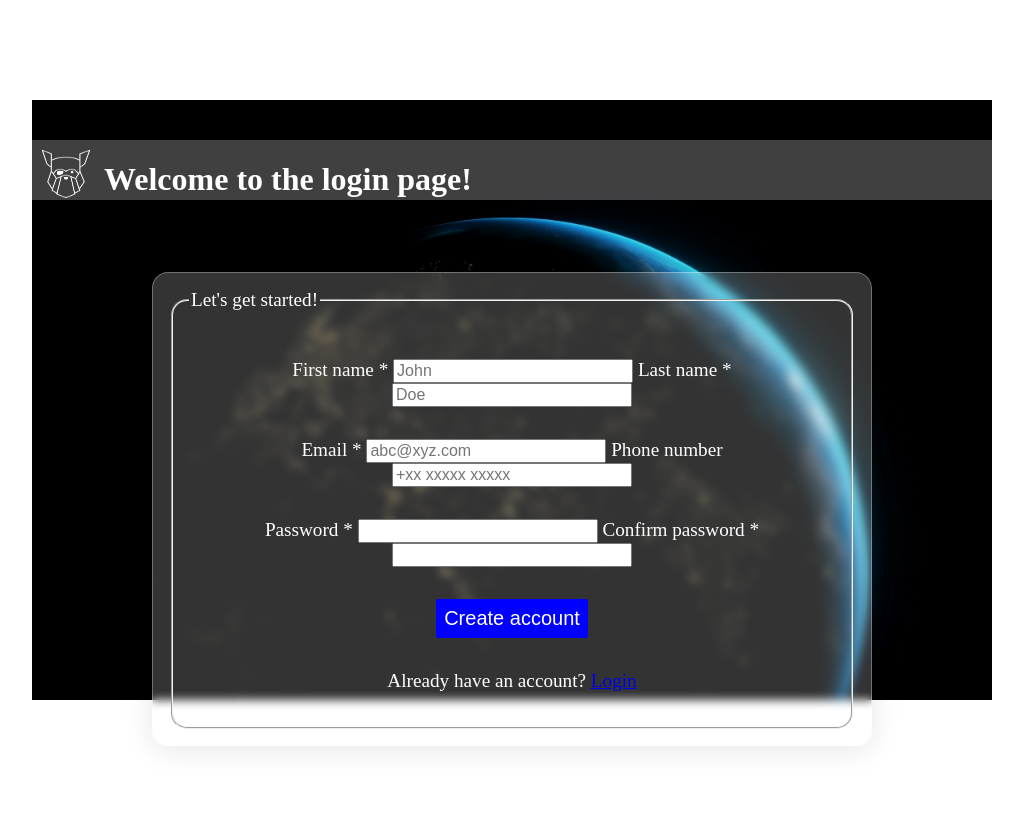
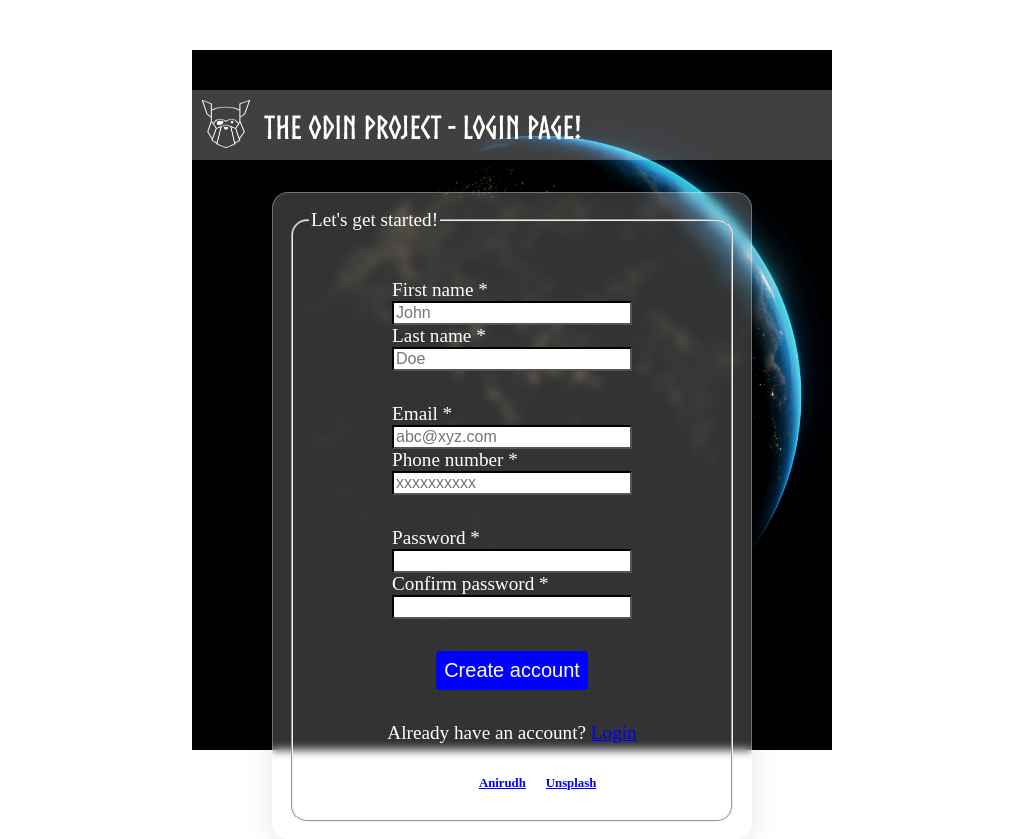
Before and after one commit to diwakarsrinet/loginpage, a plain HTML site: page login.html in a window 1280 px wide. Shown: the whole page, without its empty margins (128-1151 px from the left). Before the commit the page ends 800 px from the top, so only its background shows below. Drawn offline with Linux system fonts and the light colour scheme.

Commit message:
Finalized form with basic validations in place

```diff
--- a/login.html
+++ b/login.html
@@ -10,7 +10,7 @@
     <div id="loginContainer">
         <div id="logoBar">
             <img src="./images/odin-lined.png" alt="logo" id="logo">
-            <h1>Welcome to the login page!</h1>
+            <h1>The Odin Project - login page!</h1>
         </div>
 
         <div id="formContainer">
@@ -19,30 +19,46 @@
                     <legend>Let's get started!</legend>
                     <div id="formElements">
                         <div class="elementRow">
-                            <label for="fName">First name *</label>
-                            <input type="text" name="fName" id="fName" required placeholder="John" pattern="[A-za-z]">
-                            <label for="lName">Last name *</label>
-                            <input type="text" name="lName" id="lName" required placeholder="Doe" pattern="[A-za-z]">
+                            <ul class="leftColumn">
+                                <li><label for="fName">First name *</label></li>
+                                <li><input type="text" name="fName" id="fName" required placeholder="John" pattern="^[A-za-z\s]+$"></li>
+                            </ul>
+                            <ul class="rightColumn">
+                                <li><label for="lName">Last name *</label></li>
+                                <li><input type="text" name="lName" id="lName" required placeholder="Doe" pattern="^[A-za-z\s]+$"></li>
+                            </ul>
                         </div>
                        <div class="elementRow">
-                            <label for="mail">Email *</label>
-                            <input type="email" name="mail" id="mail" required placeholder="abc@xyz.com" pattern="[a-z0-9._%+\-]+@[a-z0-9.\-]+\.[a-z]{2,}$">
-                            <label for="phone">Phone number</label>
-                            <input type="tel" name="phone" id="phone" required placeholder="+xx xxxxx xxxxx">
+                            <ul class="leftColumn">
+                                <li><label for="mail">Email *</label></li>
+                                <li><input type="email" name="mail" id="mail" required placeholder="abc@xyz.com" pattern="[a-z0-9._%+\-]+@[a-z0-9.\-]+\.[a-z]{2,}$"></li>
+                            </ul>
+                            <ul class="rightColumn">
+                                <li><label for="phone">Phone number *</label></li>
+                                <li><input type="tel" name="phone" id="phone" required placeholder="xxxxxxxxxx" pattern="\d{10}"></li>
+                            </ul>
                        </div>
                        <div class="elementRow">
-                            <label for="pass">Password *</label>
-                            <input type="password" name="pass" id="pass" required pattern="(?=.*\d)(?=.*[a-z])(?=.*[A-Z]).{8,}"
-                            title="Must contain at least one  number and one uppercase and lowercase letter, and at least 8 or more characters">
-                            <label for="confirmPass">Confirm password *</label>
-                            <input type="password" name="confirmPass" id="confirmPass" required pattern="(?=.*\d)(?=.*[a-z])(?=.*[A-Z]).{8,}"
-                            title="Must contain at least one  number and one uppercase and lowercase letter, and at least 8 or more characters">
+                        <ul class="leftColumn">
+                                <li><label for="pass">Password *</label></li>
+                                <li><input type="password" name="pass" id="pass" required pattern="(?=.*\d)(?=.*[a-z])(?=.*[A-Z]).{8,}"
+                                    title="Must contain at least one  number and one uppercase and lowercase letter, and at least 8 or more characters"></li>
+                            </ul>
+                            <ul class="rightColumn">
+                                <li><label for="confirmPass">Confirm password *</label></li>
+                                <li><input type="password" name="confirmPass" id="confirmPass" required pattern="(?=.*\d)(?=.*[a-z])(?=.*[A-Z]).{8,}"
+                                    title="Must contain at least one  number and one uppercase and lowercase letter, and at least 8 or more characters"></li>
+                                <span></span>
+                            </ul>
                         </div>
                         <div class="elementRow">
                             <button type="submit">Create account</button>
                         </div>
                         <div class="elementRow">
                             <p>Already have an account? <a href="Login">Login</a></p>
+                        </div>
+                        <div>
+                            <p id="photoCredit">Photo by <a href="https://unsplash.com/@lanirudhreddy">Anirudh</a> on <a href="https://unsplash.com/photos/a-view-of-the-earth-from-space-at-night-Xu4Pz7GI9JY">Unsplash</a></p>
                         </div>
                     </div>
                 </fieldset>
--- a/loginStyle.css
+++ b/loginStyle.css
@@ -16,8 +16,8 @@ body {
     background-image: url(./images/anirudh-Xu4Pz7GI9JY-unsplash.jpg);
     background-color: black;
     background-size: cover;
-    width: 75vw;
-    height: 75vh;
+    width: clamp(500px, 50vw, 1000px);
+    height: 700px;
     position: relative;
 }
 
@@ -39,15 +39,20 @@ body {
     margin-right: 24px;
 }
 
-h1 {
+@font-face {
+    font-family: headline-font;
+    src: url(./font/Norse-Bold.otf);
+  }
 
-}
+  h1 {
+    font-family: headline-font, sans-serif;
+  }
 
 #formContainer {
     position: relative;
     left: 12.5%;
-    top: 7rem;
-    width: 75%;
+    top: 4.5rem;
+    width: clamp(350px,75%, 700px);
     background: rgba(255, 255, 255, 0.2);
     border: 1px solid rgba(255, 255, 255, 0.3);
     border-radius: 1rem;
@@ -67,8 +72,21 @@ legend {
     text-align: left;
 }
 
-formElements {
+#formElements {
 
+}
+
+ul {
+    list-style: none;
+    text-align: left;
+    display: inline-block;
+    margin: 0;
+    padding: 0;
+}
+
+.leftColumn, .rightColumn {
+    margin-left: 1rem;
+    margin-right: 1rem;
 }
 
 .elementRow {
@@ -77,7 +95,7 @@ formElements {
 
 label {
     min-width: 5rem;
-    text-align: right;
+    text-align: left;
 }
 button {
     font-size: 1.25rem;
@@ -85,7 +103,7 @@ button {
     background-color: blue;
     border: none;
     padding: 0.5rem;
-    border-radius: 2px;
+    border-radius: 4px;
 }
 
 input {
@@ -94,11 +112,40 @@ input {
     box-sizing: border-box;
 }
 
+input:required {
+    border-color: #000;
+}
+
+input:optional {
+    border-color: gray;
+}
+
 input:focus {
-    border: 1px solid #000;
-    background-color: rgb(233, 228, 228);
+    border: 1px solid blue;
+    background-color: rgb(247, 237, 250);
 }
 
 input:hover {
-    border: 2px solid #000;
+    border: 2.5px solid blue;
 }
+
+input:focus:valid {
+    background: url(./assets/valid.svg) no-repeat 95% 50% lightgreen;
+    background-size: 20px;
+}
+
+input:focus:invalid {
+    background: url(./assets/invalid.svg) no-repeat 95% 50% lightsalmon;
+    background-size: 20px;
+}
+
+
+#photoCredit {
+    font-size: 0.8rem;
+    margin-top: 2rem;
+    font-weight: bold;
+}
+
+a {
+    color: blue;
+}
```
Also changed, not shown: assets/invalid.svg (added), assets/valid.svg (added).
